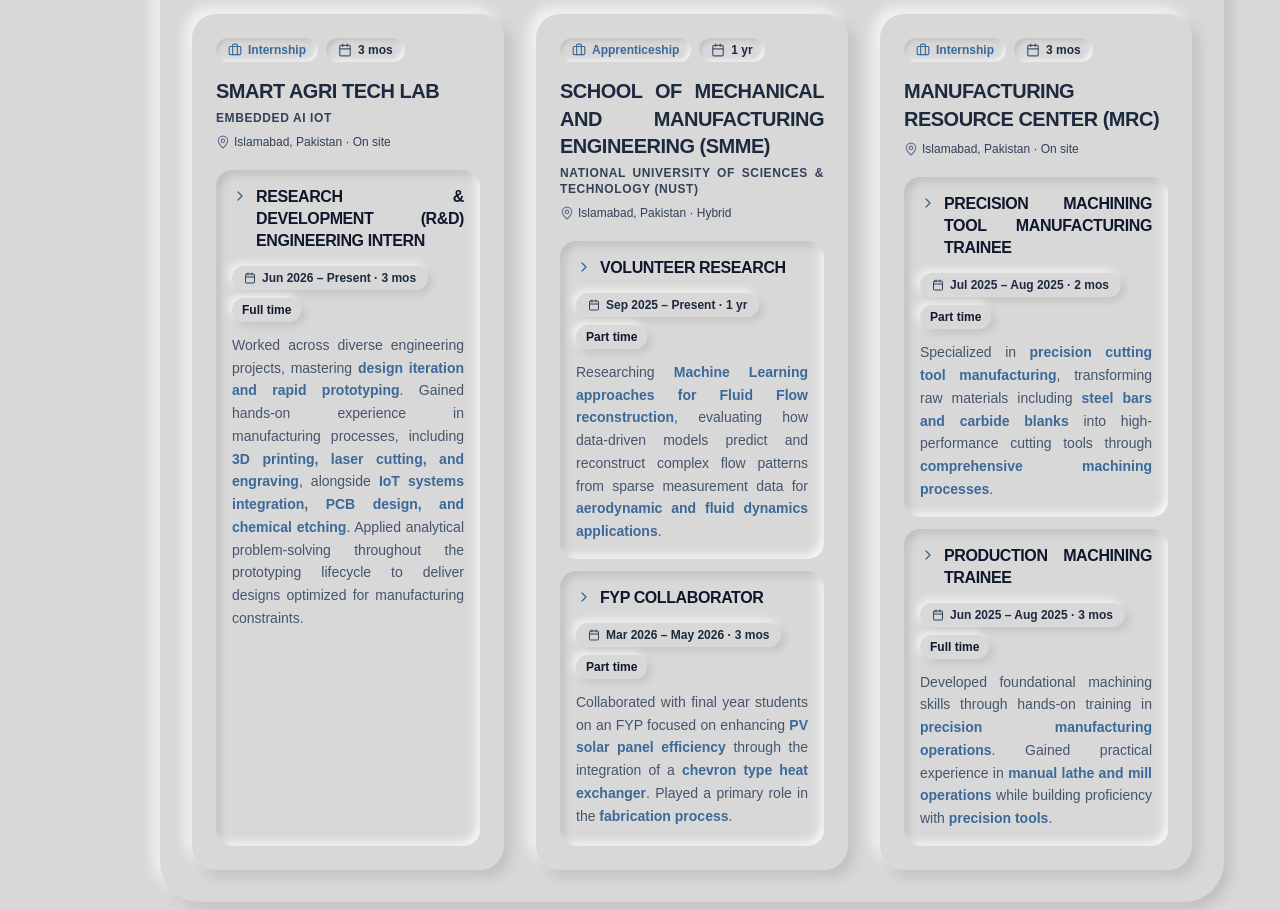
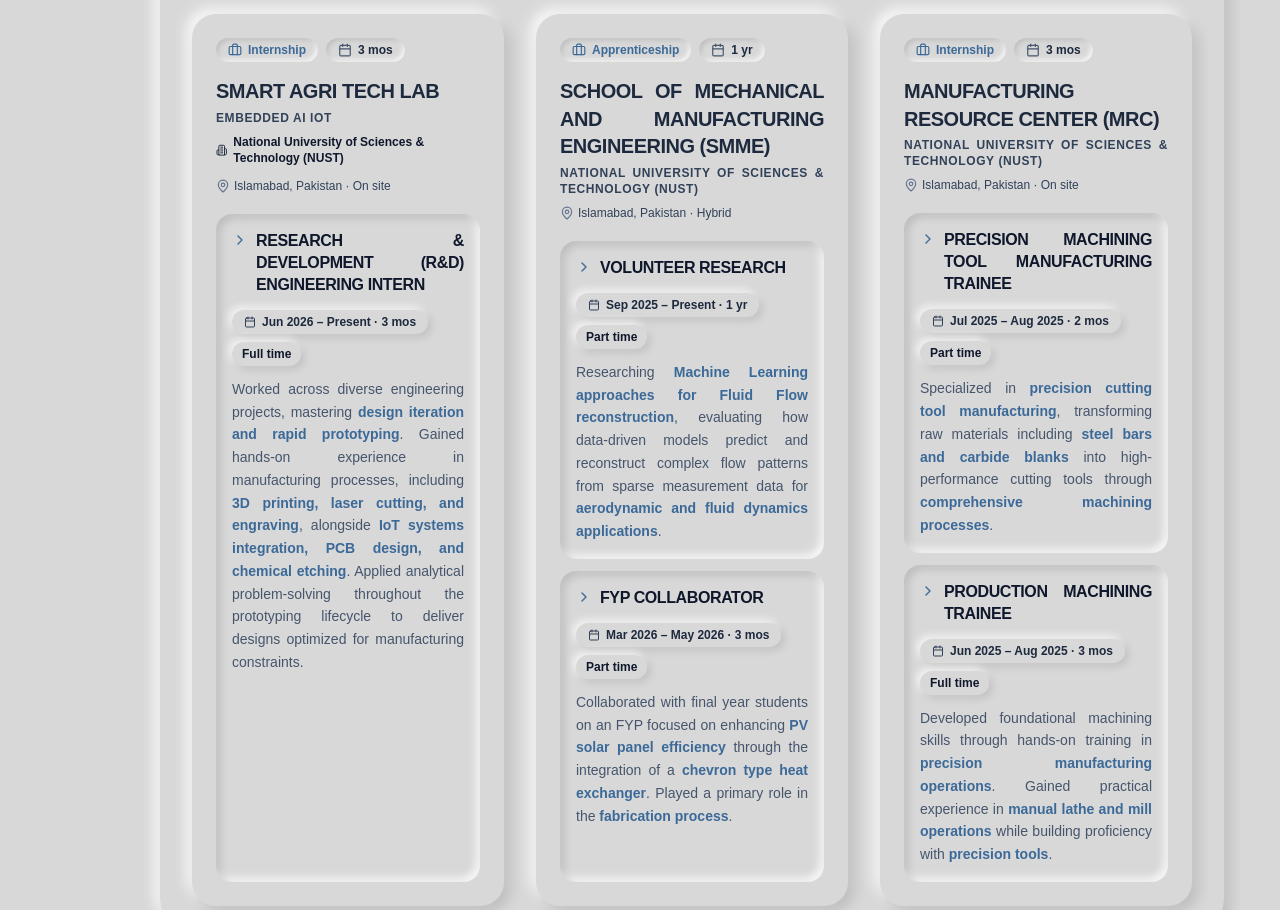
Before and after one commit to Faheem2641/Portfolio, a Next.js app: page / in a window 1280 px wide. Shown: the part 1440-2350 px from the top of the page. Built offline with nearby package versions, Linux system fonts and the light colour scheme; a web font is replaced by a local one.

Commit message:
Add NUST institution details under Smart Agri Tech Lab and MRC experience entries

```diff
--- a/data/experience.ts
+++ b/data/experience.ts
@@ -24,6 +24,7 @@
   {
     organization: "Smart Agri Tech Lab",
     subtitle: "Embedded AI IoT",
+    company: "National University of Sciences & Technology (NUST)",
     type: "Internship",
     duration: "3 mos",
     location: "Islamabad, Pakistan · On site",
@@ -62,6 +63,7 @@
   },
   {
     organization: "Manufacturing Resource Center (MRC)",
+    subtitle: "National University of Sciences & Technology (NUST)",
     type: "Internship",
     duration: "3 mos",
     location: "Islamabad, Pakistan · On site",
```
